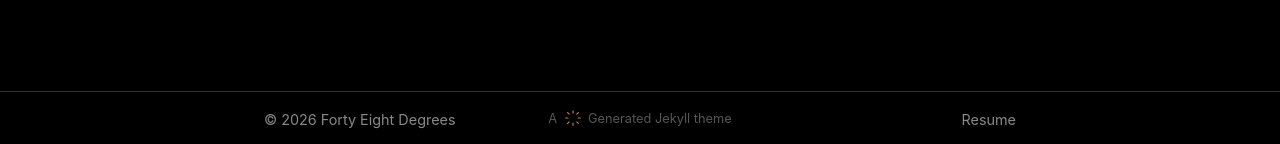
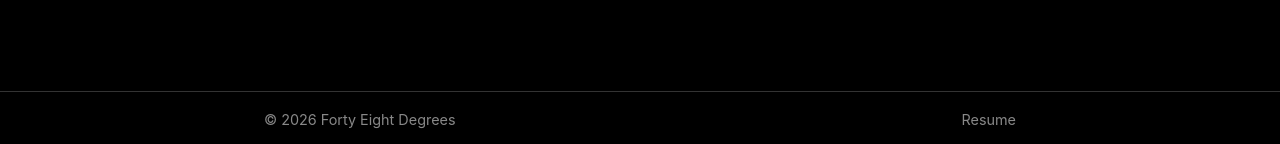
Before and after one commit to theronconrey/theronconrey.github.io, a Jekyll site: the page built from index.md, in a window 1280 px wide. Shown: the part 753-897 px from the top of the page. Built offline with Jekyll 4.4.1, drawn with Linux system fonts in a browser that asks for light colours.

Commit message:
remove footer attribution

```diff
--- a/_layouts/default.html
+++ b/_layouts/default.html
@@ -94,23 +94,6 @@
 
         <span class="footer-copyright">&#169; 2026 Forty Eight Degrees</span>
 
-        <!-- Center: "A [Claude icon] Generated Jekyll theme" -->
-        <div class="footer-attribution">
-          <span class="footer-attr-label">A</span>
-
-          <!-- Claude icon (radiant sun / sparkle mark) -->
-          <div class="footer-claude">
-            <a href="https://claude.ai" target="_blank" rel="noopener" title="Claude">
-              <svg xmlns="http://www.w3.org/2000/svg" viewBox="0 0 24 24">
-                <path d="M12 1.5a.75.75 0 0 1 .75.75v3a.75.75 0 0 1-1.5 0v-3A.75.75 0 0 1 12 1.5zm0 16.5a.75.75 0 0 1 .75.75v3a.75.75 0 0 1-1.5 0v-3A.75.75 0 0 1 12 18zM4.22 4.22a.75.75 0 0 1 1.06 0l2.12 2.12a.75.75 0 0 1-1.06 1.06L4.22 5.28a.75.75 0 0 1 0-1.06zm12.32 12.32a.75.75 0 0 1 1.06 0l2.12 2.12a.75.75 0 0 1-1.06 1.06l-2.12-2.12a.75.75 0 0 1 0-1.06zM1.5 12a.75.75 0 0 1 .75-.75h3a.75.75 0 0 1 0 1.5h-3A.75.75 0 0 1 1.5 12zm16.5 0a.75.75 0 0 1 .75-.75h3a.75.75 0 0 1 0 1.5h-3a.75.75 0 0 1-.75-.75zM4.22 19.78a.75.75 0 0 1 0-1.06l2.12-2.12a.75.75 0 0 1 1.06 1.06l-2.12 2.12a.75.75 0 0 1-1.06 0zm12.32-12.32a.75.75 0 0 1 0-1.06l2.12-2.12a.75.75 0 0 1 1.06 1.06l-2.12 2.12a.75.75 0 0 1-1.06 0z"/>
-              </svg>
-            </a>
-          </div>
-
-          <span class="footer-attr-label">
-            Generated <a href="https://jekyllrb.com" target="_blank" rel="noopener">Jekyll</a> theme
-          </span>
-        </div><!-- /.footer-attribution -->
 
         <a href="https://www.linkedin.com/in/theronconrey"
            target="_blank" rel="noopener"
```
